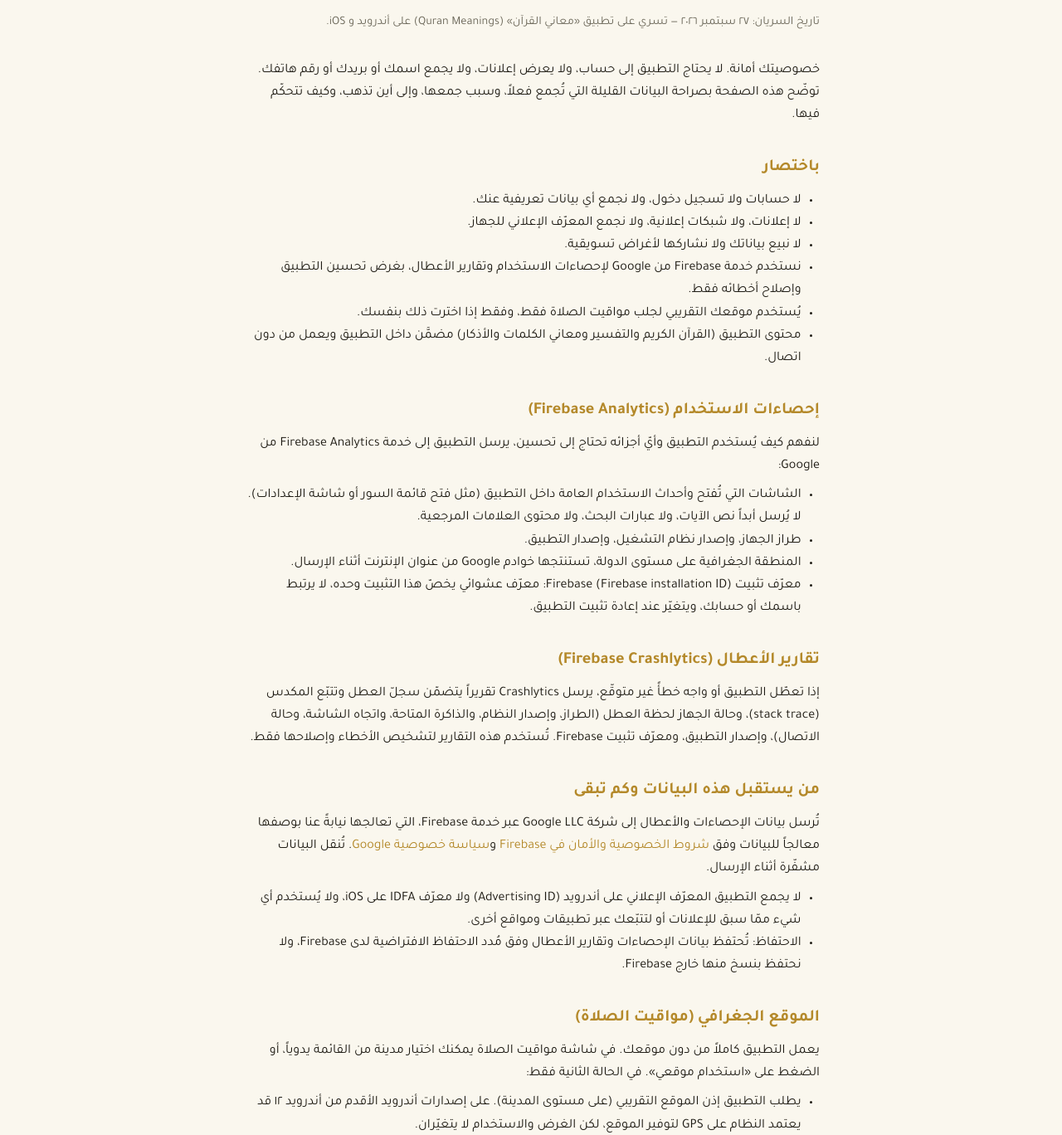
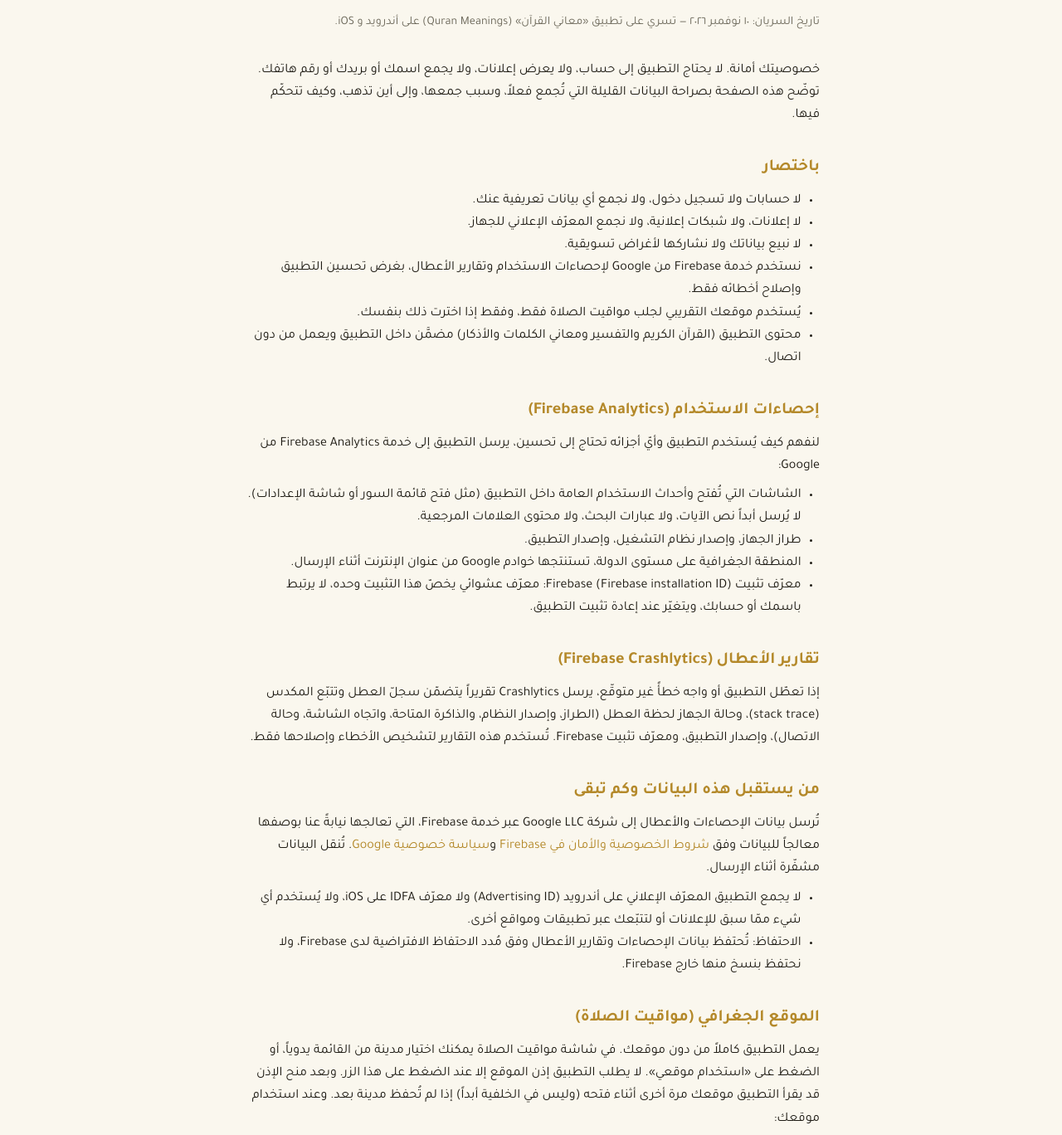
Before and after one commit to MoaazElneshawy/MoaazElneshawy.github.io, a plain HTML site: page quran-meanings/privacy.html in a window 1280 px wide. Shown: the part 152-1520 px from the top of the page at 83% size. Drawn offline with Linux system fonts and the light colour scheme.

Commit message:
deploy: MoaazElneshawy/QuranWords@e0de4a52f089b86a6cf8d96f74d3e82e4ef2d3ef

```diff
--- a/quran-meanings/privacy.html
+++ b/quran-meanings/privacy.html
@@ -35,7 +35,7 @@
 
 <main class="doc">
 <h1 id="سياسة-الخصوصية">سياسة الخصوصية</h1>
-<p class="doc-date">تاريخ السريان: ٢٧ سبتمبر ٢٠٢٦ — تسري على تطبيق «معاني القرآن» (Quran Meanings) على أندرويد و iOS.</p>
+<p class="doc-date">تاريخ السريان: ١٠ نوفمبر ٢٠٢٦ — تسري على تطبيق «معاني القرآن» (Quran Meanings) على أندرويد و iOS.</p>
 
 <p>خصوصيتك أمانة. لا يحتاج التطبيق إلى حساب، ولا يعرض إعلانات، ولا يجمع اسمك أو بريدك أو رقم هاتفك. توضّح هذه الصفحة بصراحة البيانات القليلة التي تُجمع فعلاً، وسبب جمعها، وإلى أين تذهب، وكيف تتحكّم فيها.</p>
 <h2 id="باختصار">باختصار</h2>
@@ -64,7 +64,7 @@
 <li>الاحتفاظ: تُحتفظ بيانات الإحصاءات وتقارير الأعطال وفق مُدد الاحتفاظ الافتراضية لدى Firebase، ولا نحتفظ بنسخ منها خارج Firebase.</li>
 </ul>
 <h2 id="الموقع-الجغرافي-مواقيت-الصلاة">الموقع الجغرافي (مواقيت الصلاة)</h2>
-<p>يعمل التطبيق كاملاً من دون موقعك. في شاشة مواقيت الصلاة يمكنك اختيار مدينة من القائمة يدوياً، أو الضغط على «استخدام موقعي». في الحالة الثانية فقط:</p>
+<p>يعمل التطبيق كاملاً من دون موقعك. في شاشة مواقيت الصلاة يمكنك اختيار مدينة من القائمة يدوياً، أو الضغط على «استخدام موقعي». لا يطلب التطبيق إذن الموقع إلا عند الضغط على هذا الزر. وبعد منح الإذن قد يقرأ التطبيق موقعك مرة أخرى أثناء فتحه (وليس في الخلفية أبداً) إذا لم تُحفظ مدينة بعد. وعند استخدام موقعك:</p>
 <ul>
 <li>يطلب التطبيق إذن الموقع التقريبي (على مستوى المدينة). على إصدارات أندرويد الأقدم من أندرويد ١٢ قد يعتمد النظام على GPS لتوفير الموقع، لكن الغرض والاستخدام لا يتغيّران.</li>
 <li>تُرسل إحداثيات موقعك إلى خدمة AlAdhan (api.aladhan.com) لجلب مواقيت الصلاة لمنطقتك، وتسري على تلك الخدمة سياسة الخصوصية الخاصة بها.</li>
```
Also changed, not shown: quran-meanings/en/privacy.html (+2 -2 lines).
